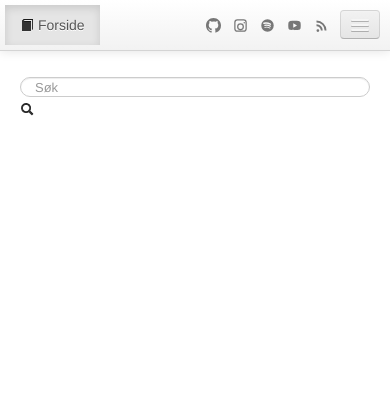
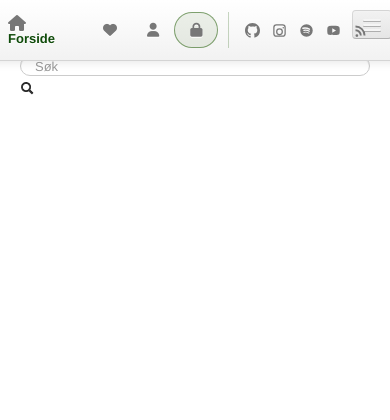
Before and after one commit to AndyNor/andynor, a Django app: page / in a window 390 px wide. Shown: the top 420 px of the page. Run offline with Django 5.2, Linux system fonts and the light colour scheme; data comes from the database, SQL or seed files in the repository; data that the repository does not hold is empty.

Commit message:
more UI work

```diff
--- a/mysite/static/css/custom_style.css
+++ b/mysite/static/css/custom_style.css
@@ -4,13 +4,23 @@ body {
 }
 @media (max-width: 979px) {
 	body {
-		padding-top: 0px;
+		/* Keep fixed navbar from overlapping content */
+		padding-top: 50px;
 		padding-bottom: 0px;
+	}
+
+	/* Bootstrap 2 responsive turns fixed navbars into static; override */
+	.navbar-fixed-top{
+		position: fixed;
+		top: 0;
+		left: 0;
+		right: 0;
+		z-index: 1030;
 	}
 }
 @media (max-width: 767px) {
 	body {
-		padding-top: 0px;
+		padding-top: 50px;
 		padding-bottom: 0px;
 	}
 }
@@ -21,6 +31,13 @@ body {
 	align-items: center;
 	justify-content: space-between;
 	gap: 8px;
+}
+
+.navbar-right-icons{
+	display: flex;
+	align-items: center;
+	justify-content: flex-end;
+	gap: 10px;
 }
 
 .navbar-always-visible .nav{
@@ -39,6 +56,131 @@ body {
 	display: flex;
 	flex-direction: row;
 	align-items: center;
+}
+
+/* Quicklinks group (icon-only; labels on hover) */
+.navbar-always-visible .nav--quicklinks{
+	display: flex;
+	flex-direction: row;
+	align-items: center;
+	padding-right: 10px;
+	margin-right: 4px;
+	border-right: 1px solid rgba(37, 95, 10, 0.25);
+}
+
+.navbar-always-visible .nav--quicklinks .nav-icon-item{
+	position: relative;
+}
+
+.nav-icon-link{
+	position: relative;
+	display: inline-flex;
+	align-items: center;
+	justify-content: center;
+	padding: 10px 8px;
+	text-decoration: none;
+	line-height: 1;
+}
+
+.nav-icon-link--quick{
+	color: #1f6a0d; /* higher contrast green */
+}
+
+.nav-icon-link--home{
+	color: #255f0a;
+}
+
+.nav-icon-link--home:hover,
+.nav-icon-link--home:focus{
+	color: #0f4b0a;
+	text-decoration: none;
+}
+
+.nav-icon-link--login{
+	color: #0f4b0a;
+	border: 1px solid rgba(37, 95, 10, 0.55);
+	border-radius: 999px;
+	padding: 9px 10px;
+	background: rgba(37, 95, 10, 0.08);
+}
+
+.nav-icon-link--quick:hover,
+.nav-icon-link--quick:focus{
+	color: #0f4b0a;
+	text-decoration: none;
+}
+
+.nav-icon-link--login:hover,
+.nav-icon-link--login:focus{
+	background: rgba(37, 95, 10, 0.18);
+	color: #0b3a07;
+	text-decoration: none;
+}
+
+.nav-icon-link i{
+	font-size: 14px;
+}
+
+.nav-icon-link--home{
+	gap: 6px;
+	padding: 10px 10px;
+	font-weight: bold;
+}
+
+.nav-icon-link--home i{
+	font-size: 16px;
+}
+
+.nav-icon-link__label{
+	position: absolute;
+	top: 100%;
+	right: 0;
+	margin-top: 2px;
+	padding: 2px 7px;
+	border-radius: 999px;
+	border: 1px solid rgba(37, 95, 10, 0.35);
+	background: rgba(255, 255, 255, 0.98);
+	color: #0f4b0a;
+	font-size: 11px;
+	white-space: nowrap;
+	opacity: 0;
+	transform: translateY(-2px);
+	pointer-events: none;
+	transition: opacity 0.12s ease, transform 0.12s ease;
+}
+
+.nav-icon-link:hover .nav-icon-link__label,
+.nav-icon-link:focus .nav-icon-link__label,
+.nav-icon-link:focus-visible .nav-icon-link__label{
+	opacity: 1;
+	transform: translateY(0);
+}
+
+/* Inline label variant (used for "Forside") */
+.nav-icon-link__label--inline{
+	position: static;
+	margin: 0;
+	padding: 0;
+	border: 0;
+	background: transparent;
+	opacity: 1;
+	transform: none;
+	pointer-events: none;
+	font-size: 13px;
+}
+
+/* Navbar container: consistent horizontal breathing room */
+.navbar-fixed-top .navbar-inner .container{
+	padding-left: 10px;
+	padding-right: 10px;
+}
+
+/* Smallest screens: add a bit of breathing room against chrome edges */
+@media (max-width: 480px){
+	.navbar-fixed-top .navbar-inner .container{
+		padding-left: 8px;
+		padding-right: 8px;
+	}
 }
 
 /* Slightly tighter social icons in the always-visible row */
--- a/mysite/templates/home.html
+++ b/mysite/templates/home.html
@@ -4,28 +4,6 @@
 {% load l10n %}
 {% load bbcodes %}
 {% block body_main %}
-
-{% if category_list %}
-<div class="home-top-categories" aria-label="Kategorier">
-	<div class="container home-top-categories__container">
-		<nav id="home-categories-bar" class="home-years-bar home-categories-bar" aria-label="Kategorier">
-			<button type="button" class="home-scroll-btn home-scroll-btn--prev" aria-label="Scroll mot første kategorier">
-				<i class="fa-solid fa-chevron-left" aria-hidden="true"></i>
-			</button>
-			<div class="home-years-bar__inner home-categories-bar__inner">
-				{% for cat in category_list %}
-					<a class="home-years-bar__year home-categories-bar__cat{% if cat.pk in home_selected_category_ids %} is-active{% endif %}"
-					   href="?cat={{ cat.pk }}" data-cat="{{ cat.pk }}">{{ cat.category|capfirst }}</a>
-				{% endfor %}
-			</div>
-			<button type="button" class="home-scroll-btn home-scroll-btn--next" aria-label="Scroll mot siste kategorier">
-				<i class="fa-solid fa-chevron-right" aria-hidden="true"></i>
-			</button>
-		</nav>
-	</div>
-</div>
-<div class="home-top-categories-spacer" aria-hidden="true"></div>
-{% endif %}
 
 <div class="container">
 
@@ -56,6 +34,23 @@
 	<div class="home-years-spacer" aria-hidden="true"></div>
 	<div id="home-bottom-nav" class="home-bottom-nav" aria-label="Arkivnavigasjon">
 		<div class="container home-bottom-nav__container">
+			{% if category_list %}
+			<nav id="home-categories-bar" class="home-years-bar home-categories-bar" aria-label="Kategorier">
+				<button type="button" class="home-scroll-btn home-scroll-btn--prev" aria-label="Scroll mot første kategorier">
+					<i class="fa-solid fa-chevron-left" aria-hidden="true"></i>
+				</button>
+				<div class="home-years-bar__inner home-categories-bar__inner">
+					{% for cat in category_list %}
+						<a class="home-years-bar__year home-categories-bar__cat{% if cat.pk in home_selected_category_ids %} is-active{% endif %}"
+						   href="?cat={{ cat.pk }}" data-cat="{{ cat.pk }}">{{ cat.category|capfirst }}</a>
+					{% endfor %}
+				</div>
+				<button type="button" class="home-scroll-btn home-scroll-btn--next" aria-label="Scroll mot siste kategorier">
+					<i class="fa-solid fa-chevron-right" aria-hidden="true"></i>
+				</button>
+			</nav>
+			{% endif %}
+
 			{% if home_years %}
 			<nav id="home-years-bar" class="home-years-bar" aria-label="År">
 				<button type="button" class="home-scroll-btn home-scroll-btn--prev" aria-label="Scroll mot nyere år">
--- a/mysite/templates/index.html
+++ b/mysite/templates/index.html
@@ -103,9 +103,42 @@ chromium.org/developers/how-tos/chrome-frame-getting-started -->
 				{% block navigation_menu %}
 				<div class="navbar-always-visible">
 					<ul class="nav nav--always">
-						{% url "root" as url %}{% pri_nav_item request.path url 'Forside' 'icon-book' %}
+						<li class="nav-icon-item nav-icon-item--home">
+							{% url "root" as url %}
+							<a class="nav-icon-link nav-icon-link--home" href="{{ url }}" aria-label="Forside" data-label="Forside">
+								<i class="fa-solid fa-house" aria-hidden="true"></i>
+								<span class="nav-icon-link__label nav-icon-link__label--inline" aria-hidden="true">Forside</span>
+							</a>
+						</li>
 					</ul>
-					<ul class="nav pull-right nav--social nav--always">
+					<div class="navbar-right-icons">
+						<ul class="nav pull-right nav--quicklinks nav--always" aria-label="Hurtiglenker">
+							<li class="nav-icon-item">
+								{% url "app_databases" as url %}
+								<a class="nav-icon-link nav-icon-link--quick" href="{{ url }}" aria-label="Anbefalinger" data-label="Anbefalinger">
+									<i class="fa-solid fa-heart" aria-hidden="true"></i>
+									<span class="nav-icon-link__label" aria-hidden="true">Anbefalinger</span>
+								</a>
+							</li>
+							<li class="nav-icon-item">
+								{% url "blog_show" 60 as url %}
+								<a class="nav-icon-link nav-icon-link--quick" href="{{ url }}" aria-label="Om meg" data-label="Om meg">
+									<i class="fa-solid fa-user" aria-hidden="true"></i>
+									<span class="nav-icon-link__label" aria-hidden="true">Om meg</span>
+								</a>
+							</li>
+							{% if not user.is_authenticated %}
+							<li class="nav-icon-item nav-icon-item--login">
+								{% url "user_login" as url %}
+								<a class="nav-icon-link nav-icon-link--login" href="{{ url }}" aria-label="Logg inn" data-label="Logg inn">
+									<i class="fa-solid fa-lock" aria-hidden="true"></i>
+									<span class="nav-icon-link__label" aria-hidden="true">Logg inn</span>
+								</a>
+							</li>
+							{% endif %}
+						</ul>
+
+						<ul class="nav pull-right nav--social nav--always" aria-label="Sosiale lenker">
 							<li class="social-nav-item">
 								<a href="https://github.com/andynor" class="social-icon github" title="GitHub" target="_blank" rel="noopener noreferrer">
 									<svg viewBox="0 0 16 16" aria-hidden="true" focusable="false"><use href="#icon-github"></use></svg>
@@ -133,11 +166,10 @@ chromium.org/developers/how-tos/chrome-frame-getting-started -->
 							</li>
 						</ul>
 					</div>
+				</div>
 
 				<div class="nav-collapse collapse">
 					<ul class="nav">
-						{% url "app_databases" as url %}{% pri_nav_item request.path url 'Anbefalinger' 'icon-thumbs-up' %}
-						{% url "blog_show" 60 as url %}{% pri_nav_item request.path url 'Om meg' 'icon-user' %}
 						{% if user.is_authenticated %}
 							{% url "app_power" as url %}{% pri_nav_item request.path url 'Strøm' 'icon-fire' %}
 							{% url "app_stocks" as url %}{% pri_nav_item request.path url 'Aksjer' 'icon-tasks' %}
@@ -145,7 +177,7 @@ chromium.org/developers/how-tos/chrome-frame-getting-started -->
 							{% url "profile" as url %}{% pri_nav_item request.path url 'Min pålogging' 'icon-user' %}
 							{% url "user_logout" as url %}{% pri_nav_item request.path url 'Logg ut' 'icon-user' %}
 						{% else %}
-							{% url "user_login" as url %}{% pri_nav_item request.path url 'Logg inn' 'icon-user' %}
+							{# Login is presented as an icon in the always-visible row #}
 						{% endif %}
 					</ul>
 				</div>
--- a/mysite/templatetags/pri_nav_item.py
+++ b/mysite/templatetags/pri_nav_item.py
@@ -8,11 +8,12 @@ outputs elements used in bootstrap main menu
 
 
 class PriNavItemNode(template.Node):
-	def __init__(self, active_url, url, name, icon):
+	def __init__(self, active_url, url, name, icon, suppress_active=False):
 		self.active_url = template.Variable(active_url)
 		self.url = template.Variable(url)
 		self.name = template.Variable(name)
 		self.icon = template.Variable(icon)
+		self.suppress_active = template.Variable(suppress_active) if suppress_active else None
 
 	def render(self, context):
 		try:
@@ -20,8 +21,11 @@ class PriNavItemNode(template.Node):
 			url = self.url.resolve(context)
 			name = self.name.resolve(context)
 			icon = self.icon.resolve(context)
+			suppress_active = False
+			if self.suppress_active is not None:
+				suppress_active = bool(self.suppress_active.resolve(context))
 			#print 'active url %s - %s' % (active_url, url)
-			if re.search(url, active_url) != None:
+			if (not suppress_active) and re.search(url, active_url) != None:
 				class_string = 'active'
 			else:
 				class_string = ''
@@ -34,7 +38,15 @@ class PriNavItemNode(template.Node):
 def pri_nav_item(parser, token):
 	try:
 		# split_contents() knows not to split quoted strings.
-		tag_name, active_url, url, name, icon = token.split_contents()
+		parts = token.split_contents()
+		tag_name = parts[0]
+		if len(parts) == 5:
+			_, active_url, url, name, icon = parts
+			suppress_active = False
+		elif len(parts) == 6:
+			_, active_url, url, name, icon, suppress_active = parts
+		else:
+			raise ValueError
 	except ValueError:
 		raise template.TemplateSyntaxError("%r tag requires a single argument" % token.contents.split()[0])
-	return PriNavItemNode(active_url, url, name, icon)
+	return PriNavItemNode(active_url, url, name, icon, suppress_active)
```
Also changed, not shown: other parts of mysite/static/css/custom_style.css (+16 -28 lines). Lines whose indentation alone changed are shown as unchanged.
